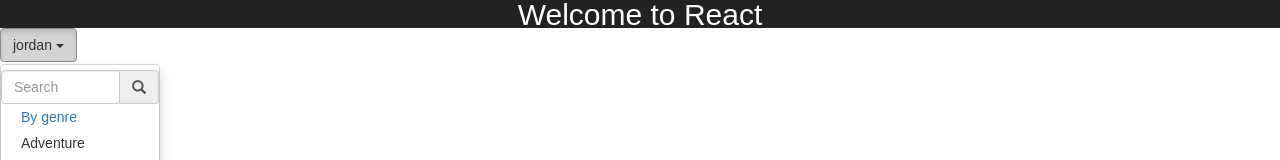
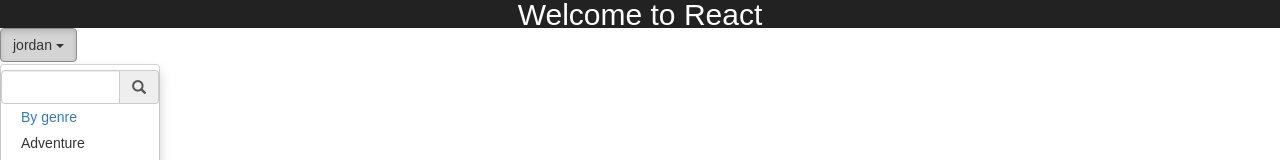
Before and after one commit to jordangabory/ifeel, a React (Create React App) app: page / in a window 1280 px wide. Both pictures are taken after a click on the button "jordan". Shown: the part 122-282 px from the top of the page. Built offline with nearby package versions, Linux system fonts and the light colour scheme.

Commit message:
recuperation des  valeurs   dans l'input search

```diff
--- a/src/components/Namelist/index.js
+++ b/src/components/Namelist/index.js
@@ -4,16 +4,31 @@ import logo from '../../logo.svg';
 import Search  from '../Search/index.js';
 
 class Namelist extends  Component{
+    constructor(props) {
+        super();
+        this.state = {
+            search: ' ',
+        }
+    }
+
+    updateSearch(search) {
+      this.setState({search});
+    }
 
     render(){
+
+        {console.log('test  search', this.state.search )}
+
         const title= 'jordan';
         console.log('  toutes les data' , this.props.data);
 
         const {data} = this.props;
         const listbyname= this.props.data[0].category[0].children;
         const listbygenre= this.props.data[0].category[1].children;
+
         console.log('category  byname', listbyname )
         console.log('category genre ', listbygenre)
+
         const namelist =   data.map(name =>{
             console.log('console  de  tous  la  base  donnée ', name);
             console.log(' console  de  tous les name  et  le   sexe ', name.category[0].name, name.category[1].name )
@@ -40,12 +55,16 @@ class Namelist extends  Component{
                 <MenuItem>{list.name}</MenuItem>
             )
         })
+
         const li  =  listbygenre.map(list =>{
             console.log('console log   des  children ',  list.name)
             return(
                 <MenuItem>{list.name}</MenuItem>
             )
         })
+
+         {console.log('test  search omp', this.state.search )}
+
         return (
         <div className="App">
             <div className="App-header">
@@ -54,7 +73,11 @@ class Namelist extends  Component{
             </div>
             <ButtonToolbar>
             <DropdownButton  title={title} key={title} >
-                <Search />
+                <Search
+                    filterVal={this.state.search}
+                    updateSearch={this.updateSearch.bind(this)}
+
+                 />
                 <MenuItem divider />
                 <MenuItem eventKey="1">{namelist}</MenuItem>
                 {by}
--- a/src/components/Search/index.js
+++ b/src/components/Search/index.js
@@ -3,23 +3,21 @@ import  { DropdownButton, SplitButton, Dropdown , MenuItem ,FormGroup, FormContr
 
 
 class Search extends  Component{
-    constructor(props) {
-        super(props);
-        this.state = {
-            search: '',
-        }
+
+    handleChange(e){
+        const title =  e.target.value;
+        this.props.updateSearch(title)
     }
 
-    updateSearch(event) {
-      this.setState({search: event.target.value.substr(0, 20)});
-    }
+
 
     render(){
+        const { filterVal, updateSearch} = this.props
         return(
             <FormGroup>
-            <InputGroup>
-                <FormControl type="text" placeholder="Search" value={this.state.search} onChange={this.updateSearch.bind(this)} />
-                {console.log('test  search', this.state.search )}
+            <InputGroup type="text" placeholder="Search"    onChange={this.handleChange.bind(this)}>
+                <FormControl  />
+
                 <InputGroup.Addon>
                 <Glyphicon glyph="search" />
                 </InputGroup.Addon>
@@ -31,4 +29,4 @@ class Search extends  Component{
 }
 
 
-export  default  Search
+export  default  Search;
```
Lines whose indentation alone changed are shown as unchanged.
